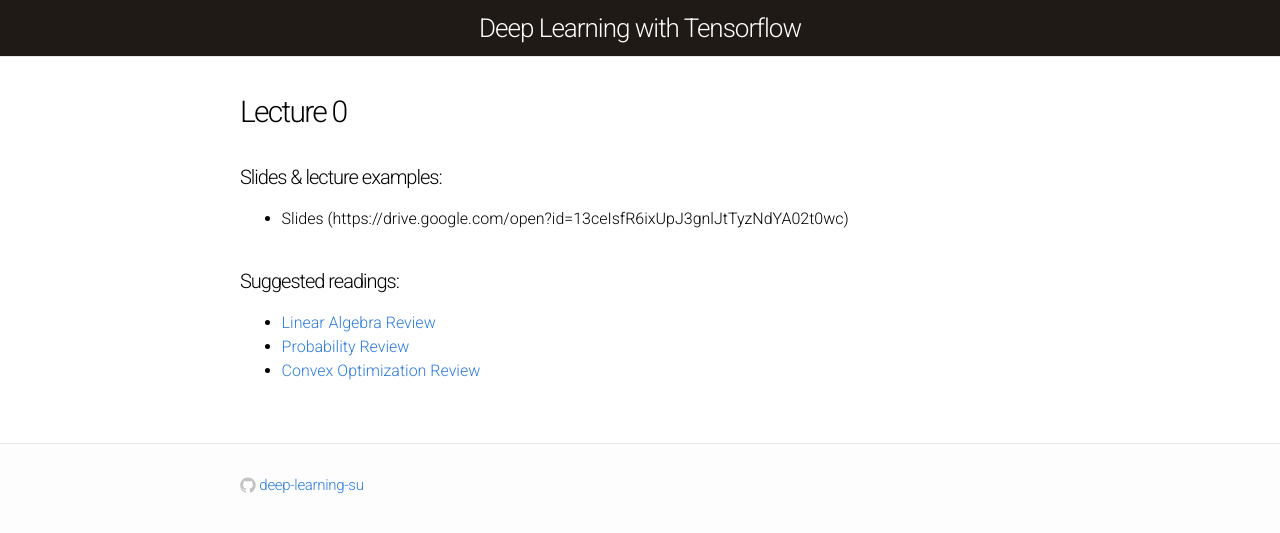
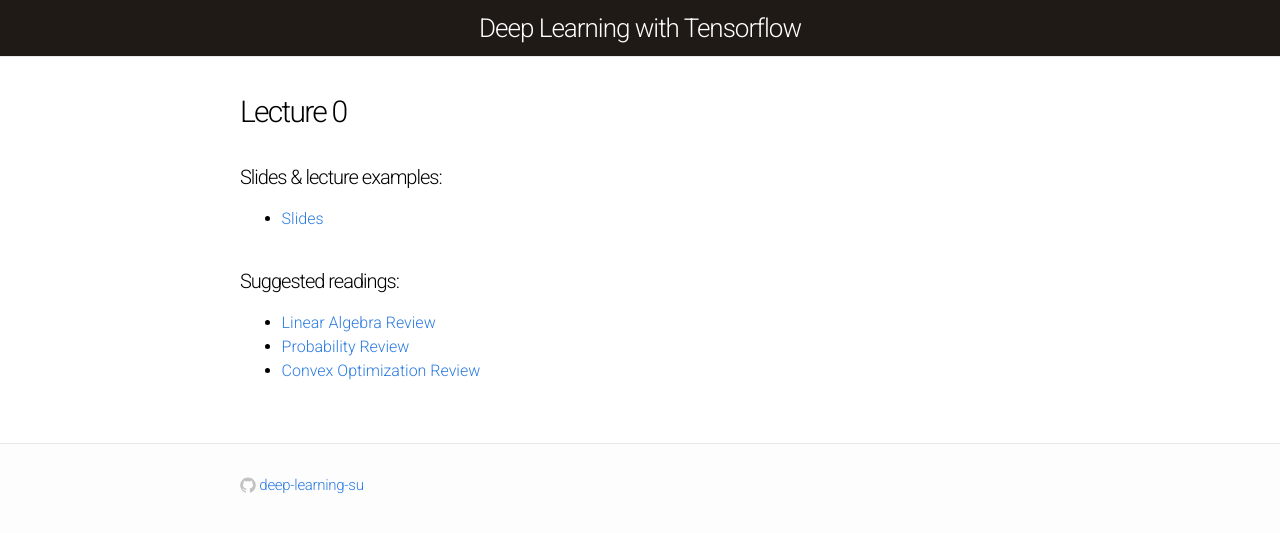
Before and after one commit to deep-learning-su/deep-learning-su.github.io, a Jekyll site: the page built from lectures/lecture-0.md, in a window 1280 px wide. Shown: the top 533 px of the page. Built offline with Jekyll 4.4.1, drawn with Linux system fonts in a browser that asks for light colours; some of the changed lines change nothing that is shown.

Commit message:
Fix the link of lecture 1

```diff
--- a/lectures/lecture-0.md
+++ b/lectures/lecture-0.md
@@ -4,7 +4,7 @@
 ---
 
 #### Slides & lecture examples:
-- Slides (https://drive.google.com/open?id=13ceIsfR6ixUpJ3gnlJtTyzNdYA02t0wc)
+- [Slides](https://drive.google.com/open?id=1u8JYKCFw-4iGpg_NSAnp6rd5en5o7EPn)
 
 #### Suggested readings:
 - [Linear Algebra Review](http://cs229.stanford.edu/section/cs229-linalg.pdf)
```
